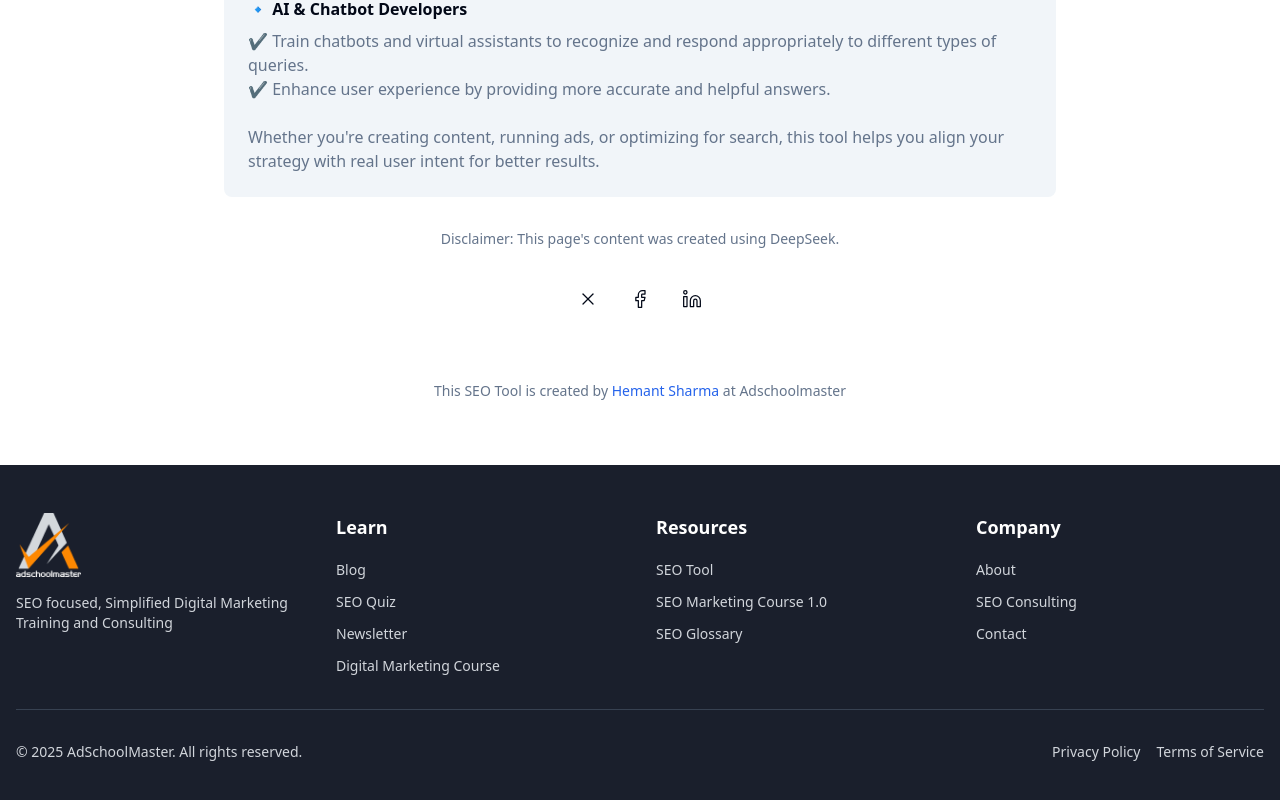
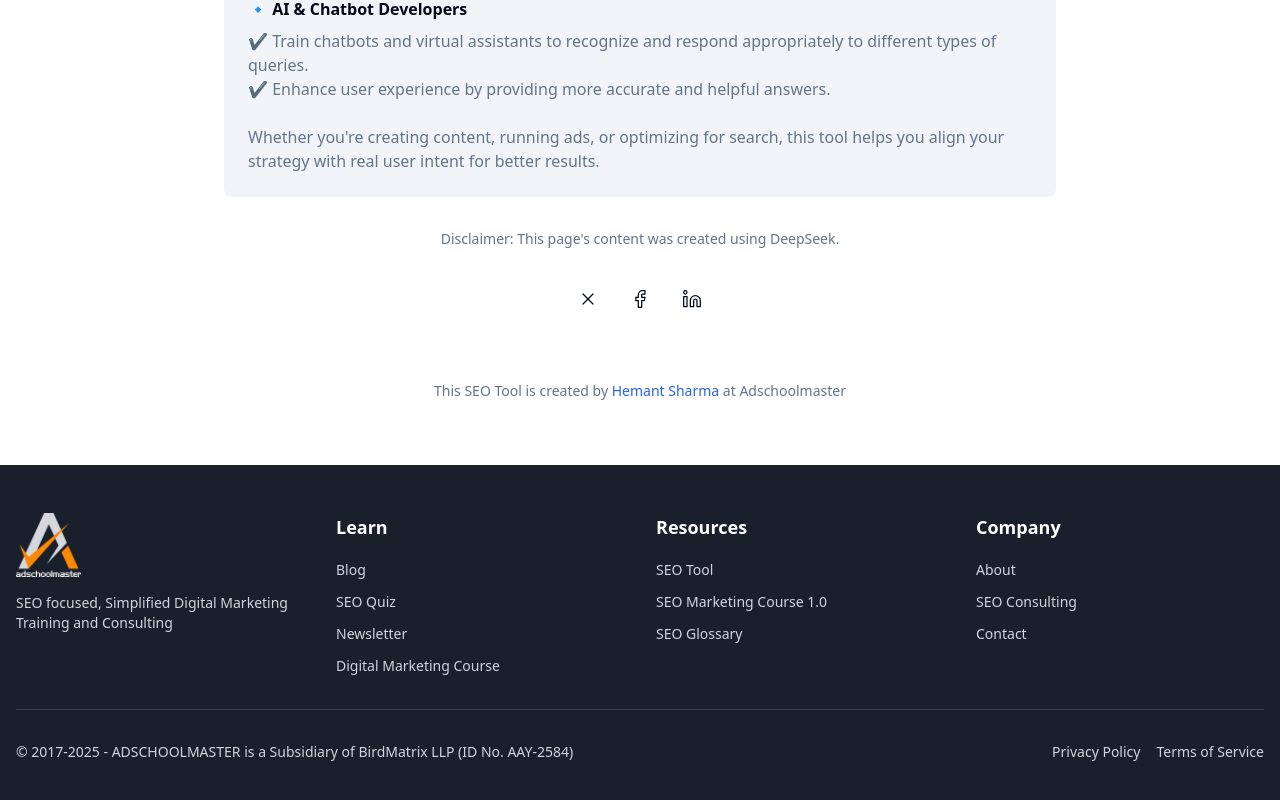
Before and after one commit to Hsharma9643/keyword-categorizer-buddy, a React (Vite) app: page / in a window 1280 px wide. Shown: the part 2356-3156 px from the top of the page. Built offline with nearby package versions, Linux system fonts and the light colour scheme.

Commit message:
Update Footer Copyright
Update the copyright notice in the footer to reflect the correct ownership information.

```diff
--- a/src/components/Footer.tsx
+++ b/src/components/Footer.tsx
@@ -131,7 +131,7 @@ const Footer = () => {
         {/* Copyright */}
         <Separator className="my-8 bg-gray-700" />
         <div className="flex justify-between items-center text-sm text-gray-300">
-          <p>&copy; {currentYear} AdSchoolMaster. All rights reserved.</p>
+          <p>© 2017-2025 - ADSCHOOLMASTER is a Subsidiary of BirdMatrix LLP (ID No. AAY-2584)</p>
           <div className="space-x-4">
             <a
               href="https://www.adschoolmaster.com/privacy-policy/"
```
